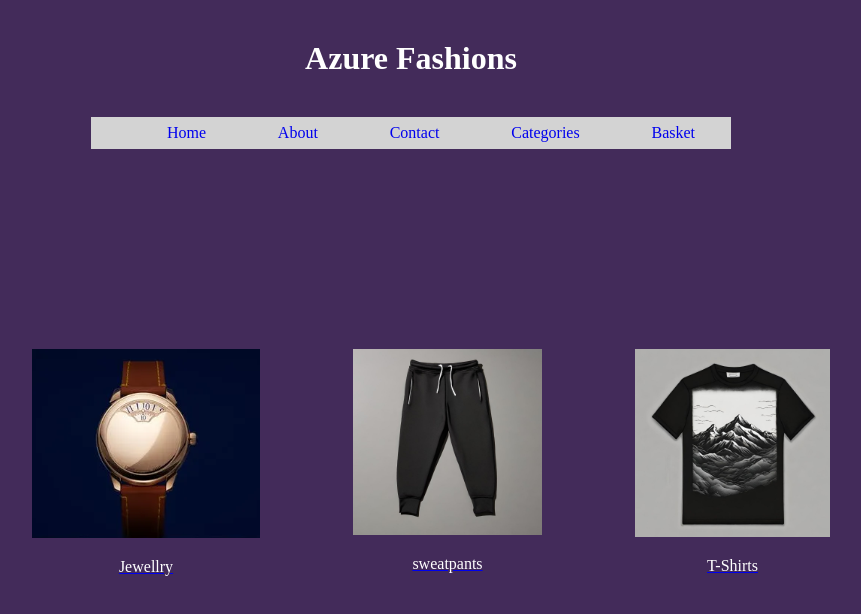
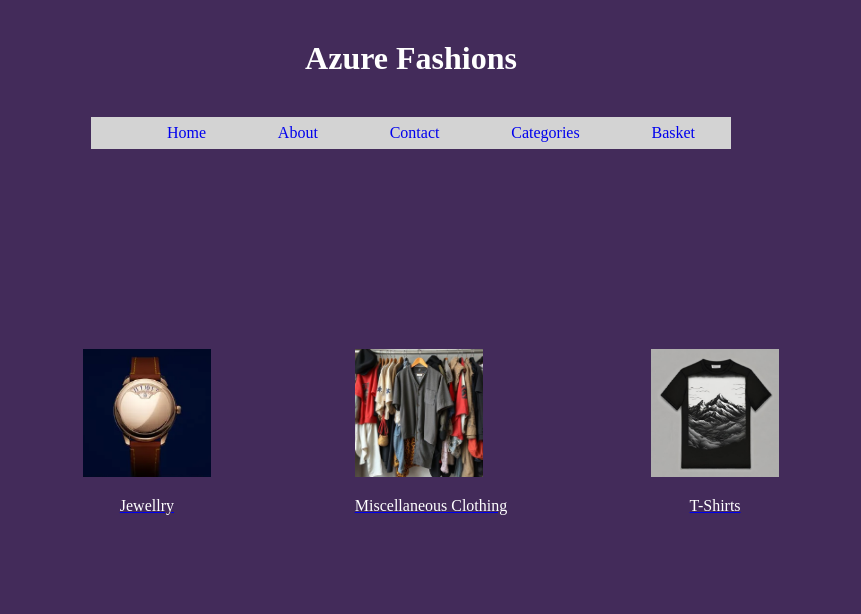
Before and after one commit to brian-w119/my-eccomerce, a React (Vite) app: page /category in a window 1280 px wide. Shown: the top 614 px of the page, without its empty margins (229-1090 px from the left). Built offline with nearby package versions, Linux system fonts and the light colour scheme.

Commit message:
Components created for the items in the categories. Size of category images created

```diff
--- a/src/Category.jsx
+++ b/src/Category.jsx
@@ -3,7 +3,7 @@ import { Link } from "react-router-dom";
 import Navs from "./Navs";
 import StoreName from "./StoreName";
 import watch from "./assets/watch.png";
-import sweatBottom from "./assets/sweatBottom.png";
+import miscImages from "./assets/miscImages.png";
 import tShirt from "./assets/tShirt.png";
 import "./style.css";
 
@@ -14,15 +14,15 @@ const Category = () => {
       <Navs />
       <nav>
         <ul className="categories">
-          <Link className="img">
+          <Link className="img" to="/category/jewellry">
             <img src={watch} />
             {<div className="text">Jewellry</div>}
           </Link>
-          <Link className="img">
-            <img src={sweatBottom} />
-            {<div className="text">sweatpants</div>}
+          <Link className="img misc" to="/category/miscallaneous">
+            <img className="miscIm" src={miscImages} />
+            {<div className="text">Miscellaneous Clothing</div>}
           </Link>
-          <Link className="description img">
+          <Link className="description img" to="/category/tshirts">
             <img src={tShirt} />
             {<div className="text">T-Shirts</div>}
           </Link>
--- /dev/null
+++ b/src/selectCategory/Jewellry.jsx
@@ -0,0 +1,15 @@
+import React from "react";
+import StoreName from "../StoreName";
+import Navs from "../Navs";
+
+const Jewellry = () => {
+  return (
+    <div>
+      <StoreName />
+      <Navs />
+      <p>Jewellry Test</p>
+    </div>
+  );
+};
+
+export default Jewellry;
--- /dev/null
+++ b/src/selectCategory/Misc.jsx
@@ -0,0 +1,15 @@
+import React from "react";
+import StoreName from "../StoreName";
+import Navs from "../Navs";
+
+const Misc = () => {
+  return (
+    <div>
+      <StoreName />
+      <Navs />
+      <p>Misc</p>
+    </div>
+  );
+};
+
+export default Misc;
--- /dev/null
+++ b/src/selectCategory/Tshirts.jsx
@@ -0,0 +1,15 @@
+import React from "react";
+import StoreName from "../StoreName";
+import Navs from "../Navs";
+
+const Tshirts = () => {
+  return (
+    <div>
+      <StoreName />
+      <Navs />
+      <p>Tshirt Test</p>;
+    </div>
+  );
+};
+
+export default Tshirts;
--- a/src/style.css
+++ b/src/style.css
@@ -43,9 +43,8 @@ img:hover {
 }
 
 .background-image {
+  pointer-events: none;
   width: 100vw;
-  height: auto;
-  pointer-events: none;
 }
 
 body {
@@ -111,6 +110,12 @@ li {
   justify-self: center;
 }
 
+img {
+  width: 10vw;
+  height: 10vw;
+  object-fit: cover;
+}
+
 .text {
   color: white;
   text-align: center;
```
Also changed, not shown: src/main.jsx (+15 -3 lines), src/assets/miscImages.png (added).
